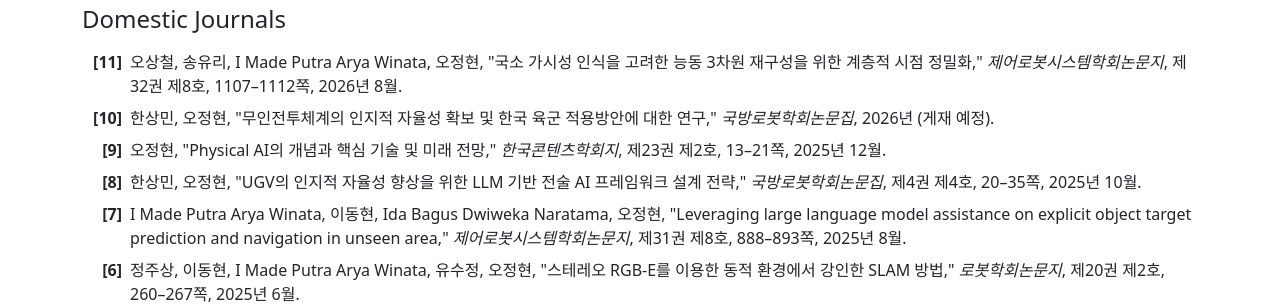
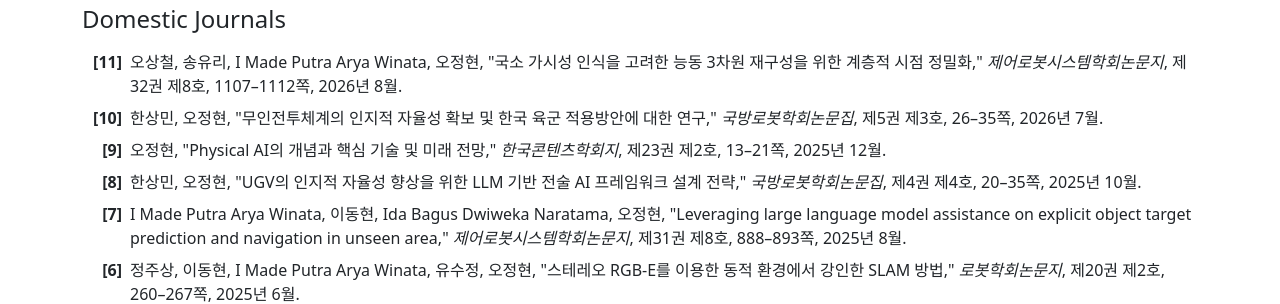
Before and after one commit to robotailab/robotailab.github.io, a Jekyll site: the page built from publications.md, in a window 1280 px wide and 900 px high, scrolled down 1748 px. Shown: the part 153-457 px from the top of the window. Built offline with Jekyll 4.4.1, drawn with Linux system fonts in a browser that asks for light colours.

Commit message:
Update domestic journal publication details

```diff
--- a/_data/publications.yml
+++ b/_data/publications.yml
@@ -64,7 +64,7 @@
     - year: 2026
       text: '오상철, 송유리, I Made Putra Arya Winata, 오정현, "국소 가시성 인식을 고려한 능동 3차원 재구성을 위한 계층적 시점 정밀화," <em>제어로봇시스템학회논문지</em>, 제32권 제8호, 1107–1112쪽, 2026년 8월.'
     - year: 2026
-      text: '한상민, 오정현, "무인전투체계의 인지적 자율성 확보 및 한국 육군 적용방안에 대한 연구," <em>국방로봇학회논문집</em>, 2026년 (게재 예정).'
+      text: '한상민, 오정현, "무인전투체계의 인지적 자율성 확보 및 한국 육군 적용방안에 대한 연구," <em>국방로봇학회논문집</em>, 제5권 제3호, 26–35쪽, 2026년 7월.'
     - year: 2025
       text: '오정현, "Physical AI의 개념과 핵심 기술 및 미래 전망," <em>한국콘텐츠학회지</em>, 제23권 제2호, 13–21쪽, 2025년 12월.'
     - year: 2025
```
